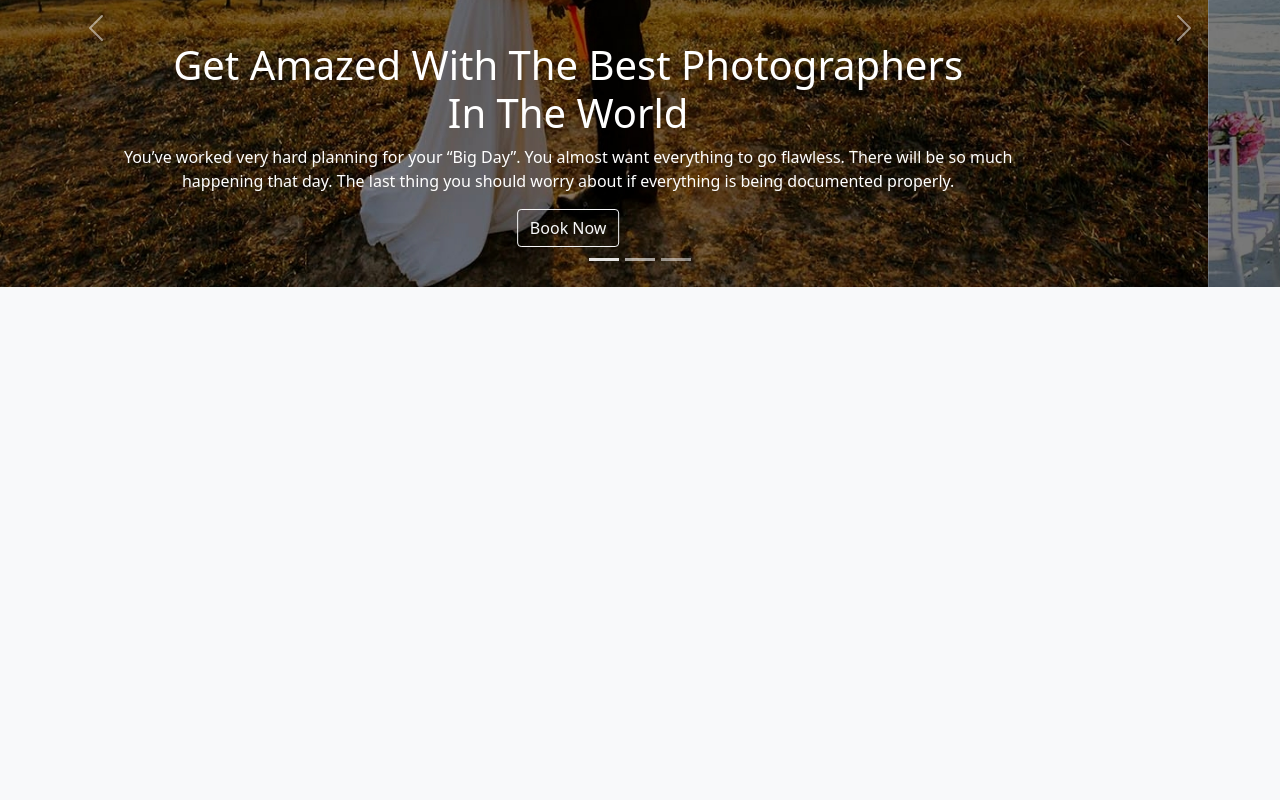
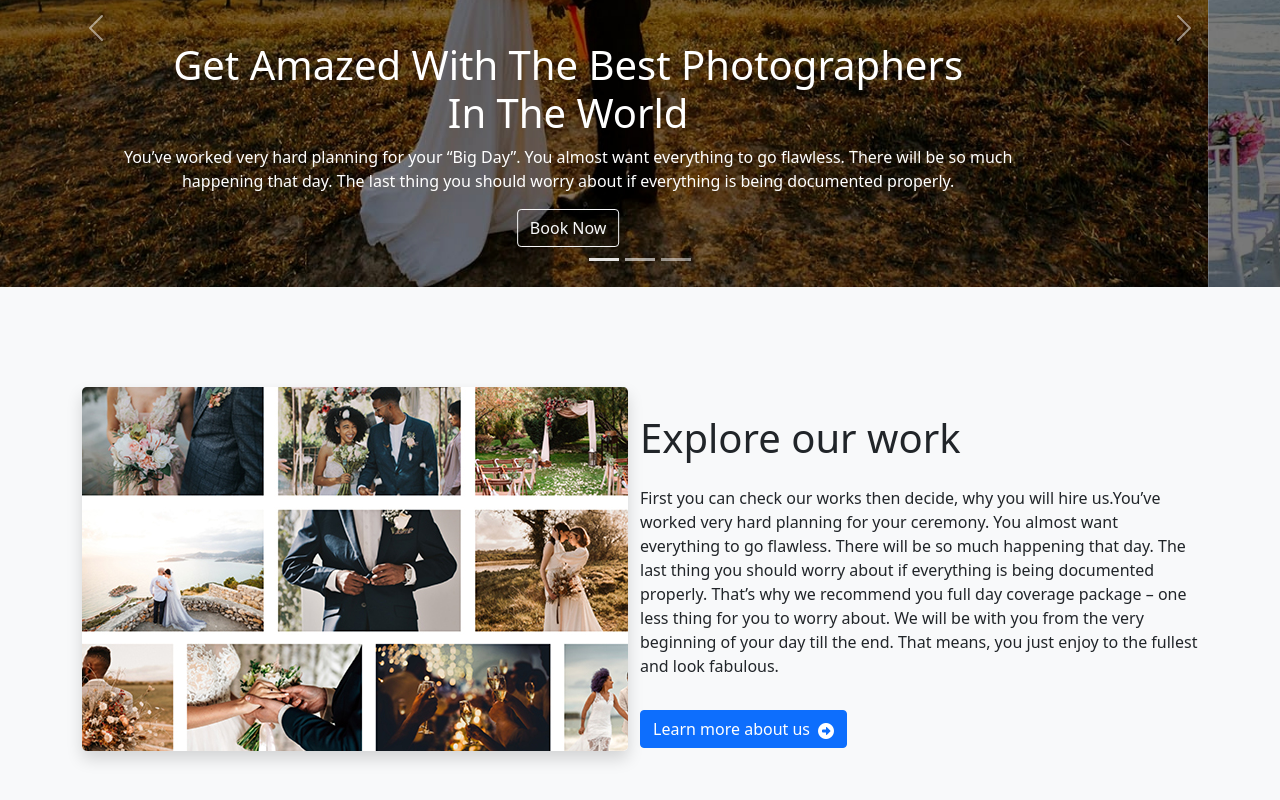
Before and after one commit to TaseenFuadJeem/wedding-park, a plain HTML site: page index.html in a window 1280 px wide. Shown: the part 326-1126 px from the top of the page. Before the commit the page ends 800 px from the top, so only its background shows below. Drawn offline with nearby package versions, Linux system fonts and the light colour scheme.

Commit message:
album section completed

```diff
--- a/custom-style.css
+++ b/custom-style.css
@@ -1,3 +1,13 @@
 body{
     background-color: #F8F9FA !important;
 }
+
+.fa-arrow-alt-circle-right{
+    position: relative;
+    top: 1.4px;
+}
+
+#album-section{
+    margin-top: 100px !important;
+    margin-bottom: 100px !important;
+}
--- a/index.html
+++ b/index.html
@@ -23,7 +23,7 @@
 
 <body>
 
-    <header>
+    <header class="mb-5">
 
         <!-- navbar starts from here -->
 
@@ -122,6 +122,32 @@
         <!-- carousel ends here -->
     </header>
 
+    <main>
+
+        <!-- album section starts from here -->
+
+        <article class="container my-5 d-lg-flex align-items-center" id="album-section">
+            <div class="w-100">
+                <img class="img-fluid rounded-3 shadow" src="images/album.jpg" alt="">
+            </div>
+            <div class="w-100">
+                <h1 class="my-4">Explore our work</h1>
+                <p>First you can check our works then decide, why you will hire us.You’ve worked very hard planning for
+                    your ceremony. You almost want everything to go flawless. There will be so much happening that day.
+                    The last thing you should worry about if everything is being documented properly. That’s why we
+                    recommend you full day coverage package – one less thing for you to worry about. We will be with you
+                    from the very beginning of your day till the end. That means, you just enjoy to the fullest and look
+                    fabulous.</p>
+                <a class="btn btn-primary mt-3" target="_blank" href="">Learn more about us<i
+                        class="fas fa-arrow-alt-circle-right ps-2 "></i></a>
+            </div>
+        </article>
+
+        <!-- album section ends here  -->
+
+
+    </main>
+
 
 
 
```
Also changed, not shown: images/album.jpg (added).
